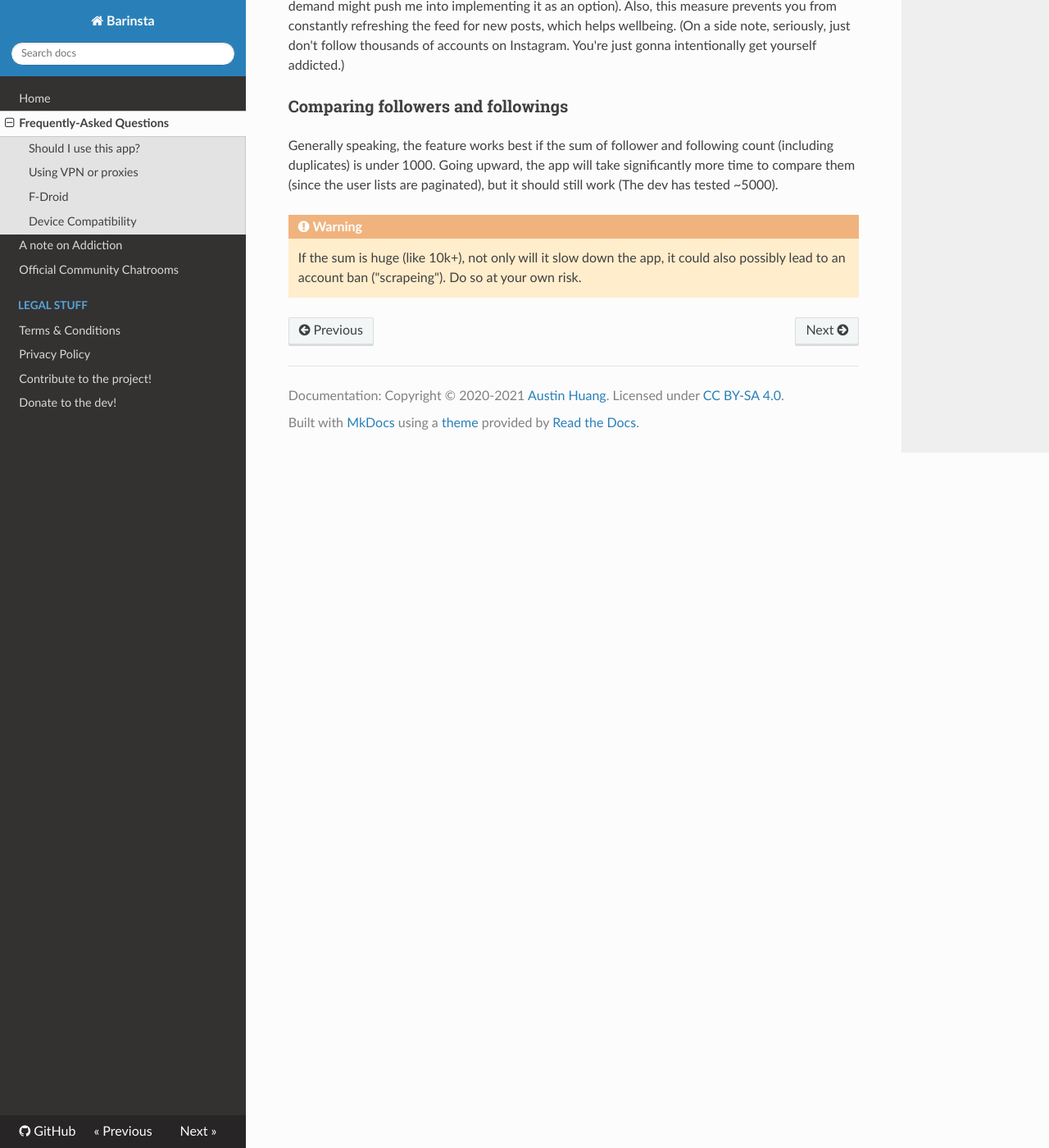
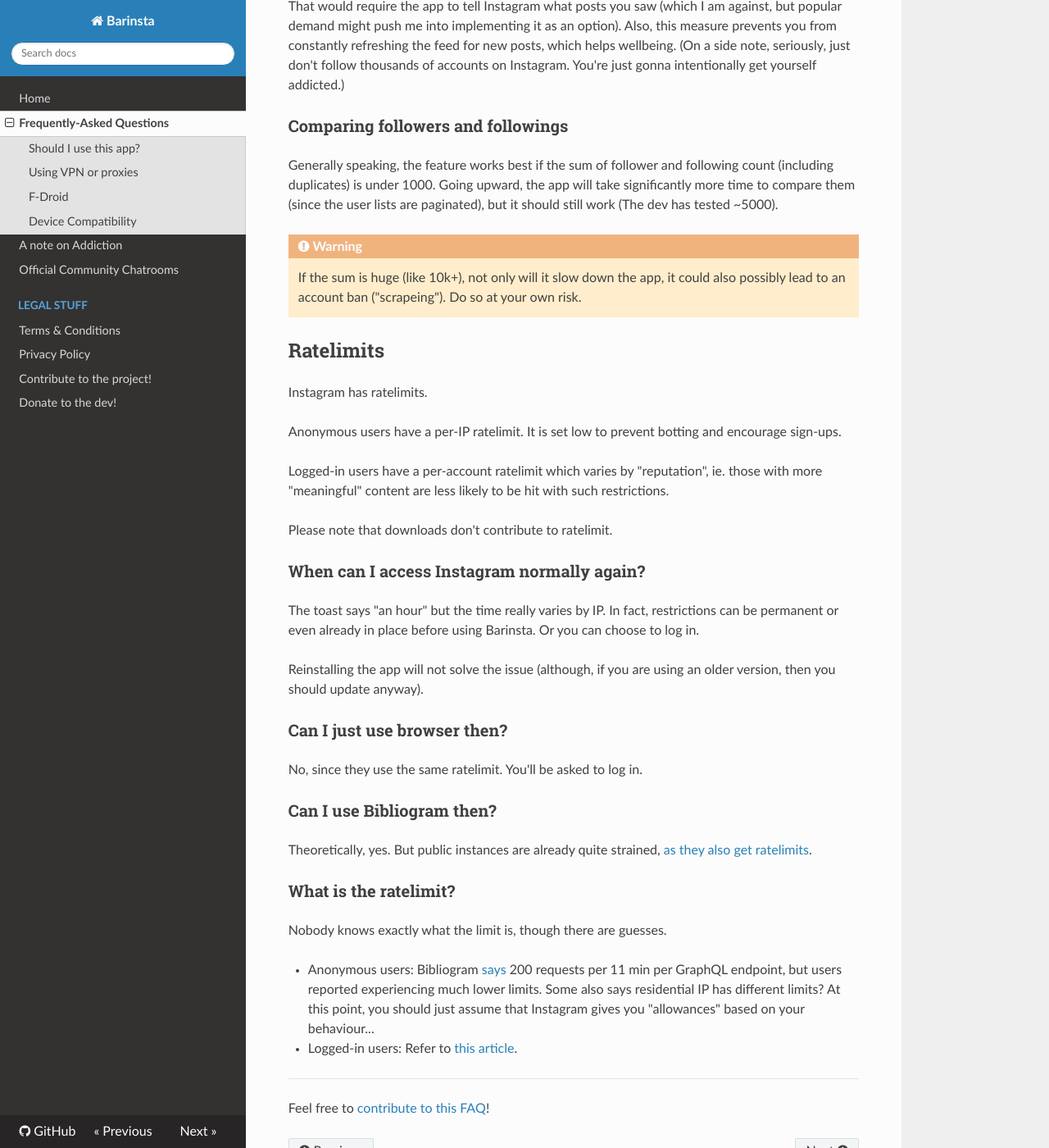
Before and after one commit to austinhuang0131/barinsta-docs, an MkDocs documentation site: the page built from docs/faq.md, in a window 1280 px wide and 1400 px high, scrolled down 5520 px. Shown: the whole window at 82% size. Built offline with MkDocs 1.6.1, drawn with Linux system fonts in a browser that asks for light colours; nearby versions of some CDN libraries.

Commit message:
Update faq.md

```diff
--- a/docs/faq.md
+++ b/docs/faq.md
@@ -1,6 +1,7 @@
 * [Basics](#basics)
 * [Using Barinsta anonymously](#using-barinsta-anonymously)
 * [Using Barinsta with an account](#using-barinsta-with-an-account)
+* [Ratelimits](#ratelimits)
 
 ## Basics
 
@@ -92,7 +93,7 @@ Only these contents can be viewed without login:
 
 ### The app was working but now it doesn't show anything!
 
-You might have hit the [ratelimit](https://git.sr.ht/~cadence/bibliogram-docs/tree/master/docs/Instagram%20rate%20limits.md). Wait a few hours before opening the app again.
+You might have hit the [ratelimit](#ratelimits). Wait a few hours before opening the app again.
 
 To know if you're banned or not, try visiting a public profile page on browser. If you're prompted to log in immediately without showing the account's posts, you currently have a temporary IP ban.
 
@@ -167,3 +168,38 @@ Generally speaking, the feature works best if the sum of follower and following
 
 !!! Warning
     If the sum is huge (like 10k+), not only will it slow down the app, it could also possibly lead to an account ban ("scrapeing"). Do so at your own risk.
+
+## Ratelimits
+
+Instagram has ratelimits.
+
+Anonymous users have a per-IP ratelimit. It is set low to prevent botting and encourage sign-ups.
+
+Logged-in users have a per-account ratelimit which varies by "reputation", ie. those with more "meaningful" content are less likely to be hit with such restrictions.
+
+Please note that downloads don't contribute to ratelimit.
+
+### When can I access Instagram normally again?
+
+The toast says "an hour" but the time really varies by IP. In fact, restrictions can be permanent or even already in place before using Barinsta. Or you can choose to log in.
+
+Reinstalling the app will not solve the issue (although, if you are using an older version, then you should update anyway).
+
+### Can I just use browser then?
+
+No, since they use the same ratelimit. You'll be asked to log in.
+
+### Can I use Bibliogram then?
+
+Theoretically, yes. But public instances are already quite strained, [as they also get ratelimits](https://proxy.vulpes.one/gemini/cadence.moe/gemlog/2020-12-17-future-of-bibliogram.bliz).
+
+### What is the ratelimit?
+
+Nobody knows exactly what the limit is, though there are guesses.
+
+* Anonymous users: Bibliogram [says](https://git.sr.ht/~cadence/bibliogram-docs/tree/master/item/docs/Instagram%20rate%20limits.md) 200 requests per 11 min per GraphQL endpoint, but users reported experiencing much lower limits. Some also says residential IP has different limits? At this point, you should just assume that Instagram gives you "allowances" based on your behaviour...
+* Logged-in users: Refer to [this article](https://elfsight.com/blog/2016/12/instagram-restrictions-limits-likes-followers-comments/).
+
+---
+
+Feel free to [contribute to this FAQ](https://github.com/austinhuang0131/barinsta-docs/blob/master/docs/faq.md)!
```
